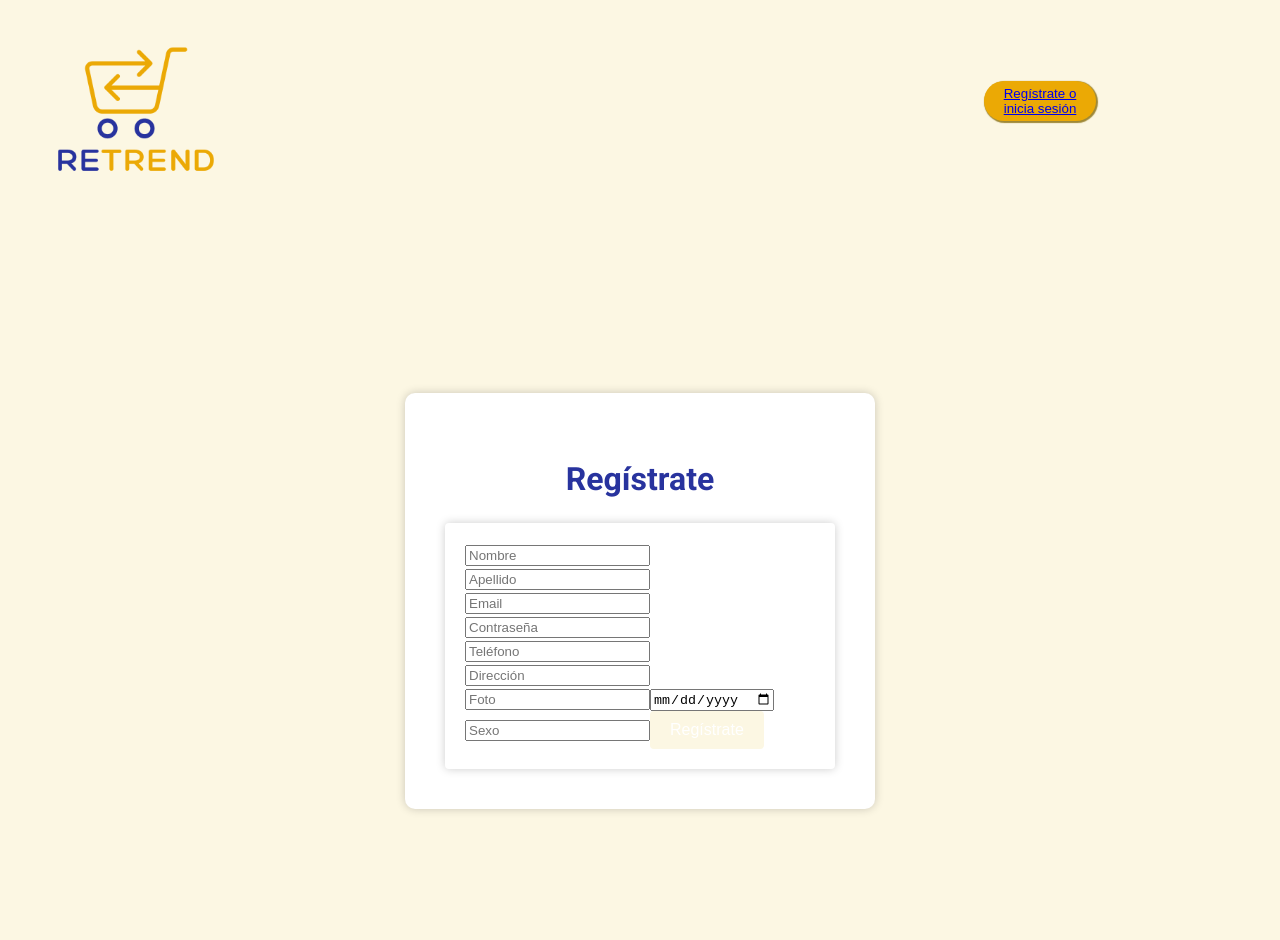
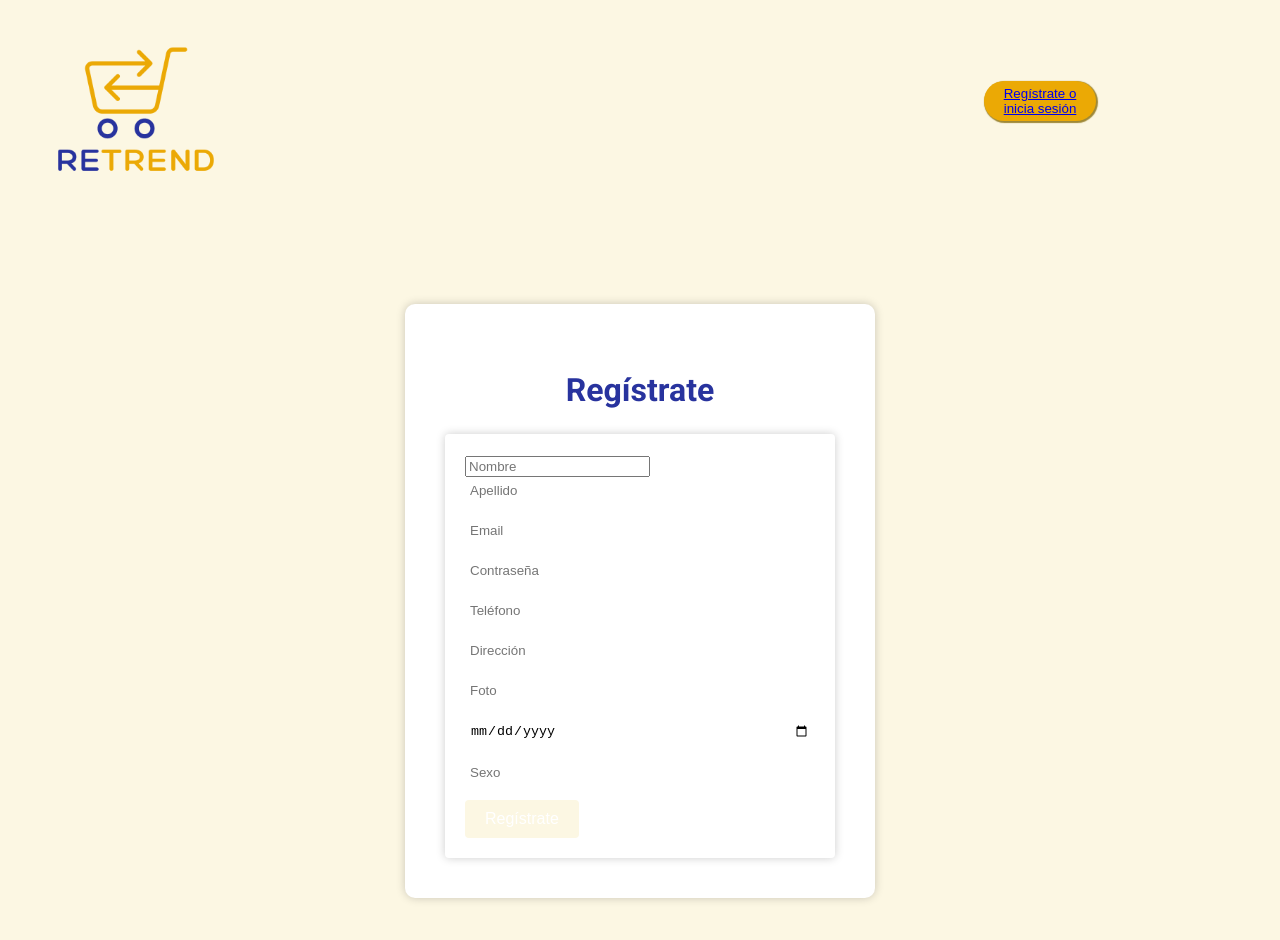
Before and after one commit to nds-fsd/wallapop, a React (Vite) app in the folder frontend/: page /register in a window 1280 px wide. Shown: the top 940 px of the page. Built offline with nearby package versions, Linux system fonts and the light colour scheme.

Commit message:
cambios css createUser.jsx + createUser.css

```diff
--- a/frontend/src/components/createUser/createUser.module.css
+++ b/frontend/src/components/createUser/createUser.module.css
@@ -1,4 +1,4 @@
-.input[type="text"], .input[type="password"], .input[type="email"], .select {
+.inputRegister, .select {
   width: 100%;
   padding: 5px;
   margin-bottom: 15px;
@@ -17,7 +17,7 @@
 }
 
 .createUserButton:hover {
-  background-color: #EBA905;
+  background-color: var(--yellow-light);
 }
 .create-form {
   display: block;
--- a/frontend/src/components/createUser/index.jsx
+++ b/frontend/src/components/createUser/index.jsx
@@ -42,7 +42,7 @@ const CreateUserPage = () => {
             })}
           />
           {errors.name && <p className={styles.formError}>{errors.name.message}</p>}
-          <input
+          <input className={styles.inputRegister}
             type="text"
             placeholder="Apellido"
             {...register('surname', {
@@ -50,7 +50,7 @@ const CreateUserPage = () => {
             })}
           />
           {errors.surname && <p className={styles.formError}>{errors.surname.message}</p>}
-          <input
+          <input className={styles.inputRegister}
             type="email"
             placeholder="Email"
             {...register('email', {
@@ -62,7 +62,7 @@ const CreateUserPage = () => {
             })}
           />
           {errors.email && <p className={styles.formError}>{errors.email.message}</p>}
-          <input
+          <input className={styles.inputRegister}
             type="password"
             placeholder="Contraseña"
             {...register('password', {
@@ -70,7 +70,7 @@ const CreateUserPage = () => {
             })}
           />
           {errors.password && <p className={styles.formError}>{errors.password.message}</p>}
-          <input
+          <input className={styles.inputRegister}
             type="text"
             placeholder="Teléfono"
             {...register('phone', {
@@ -78,25 +78,25 @@ const CreateUserPage = () => {
             })}
           />
           {errors.phone && <p className={styles.formError}>{errors.phone.message}</p>}
-          <input
+          <input className={styles.inputRegister}
             type="text"
             placeholder="Dirección"
             {...register('address')}
           />
           {errors.address && <p className={styles.formError}>{errors.address.message}</p>}
-          <input
+          <input className={styles.inputRegister}
             type="text"
             placeholder="Foto"
             {...register('photo')}
           />
           {errors.photo && <p className={styles.formError}>{errors.photo.message}</p>}
-          <input
+          <input className={styles.inputRegister}
             type="date"
             placeholder="Fecha de nacimiento"
             {...register('birthday')}
           />
           {errors.birthday && <p className={styles.formError}>{errors.birthday.message}</p>}
-          <input
+          <input className={styles.inputRegister}
             type="text"
             placeholder="Sexo"
             {...register('gender')}
```
